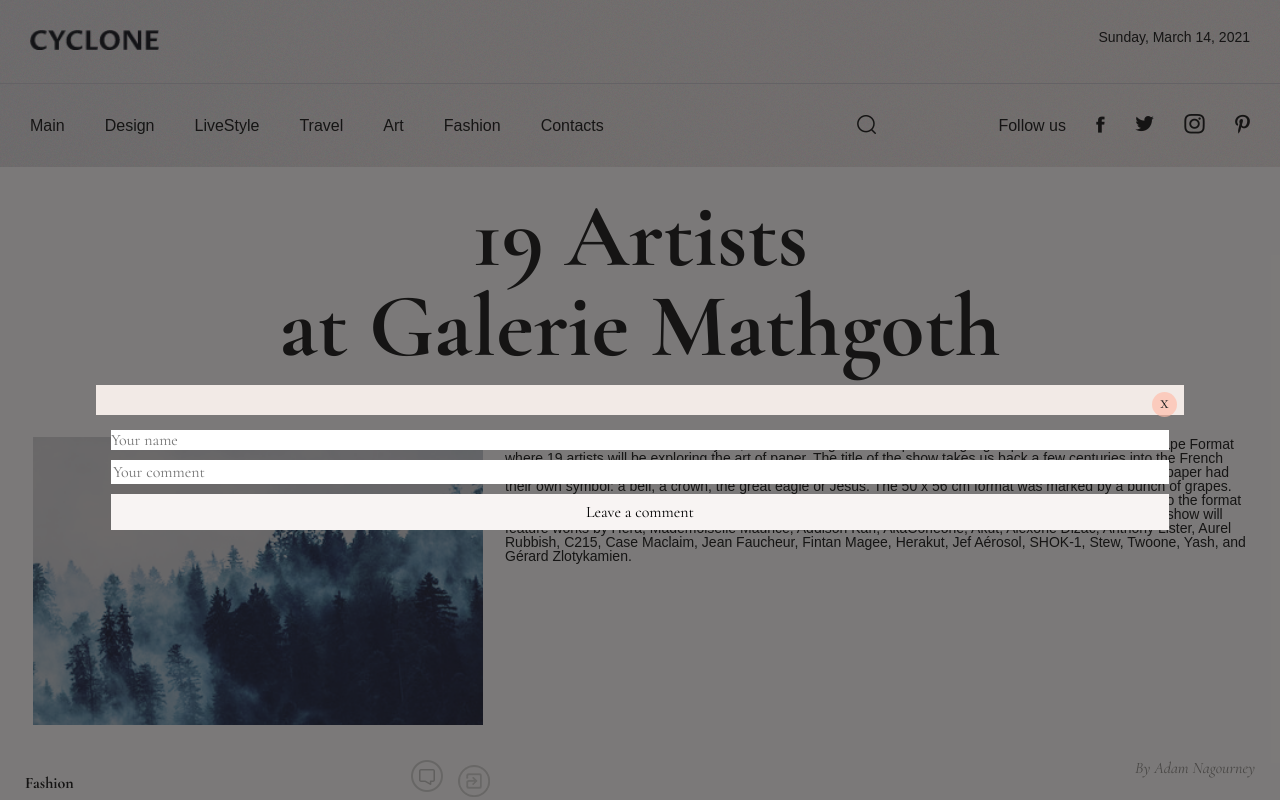
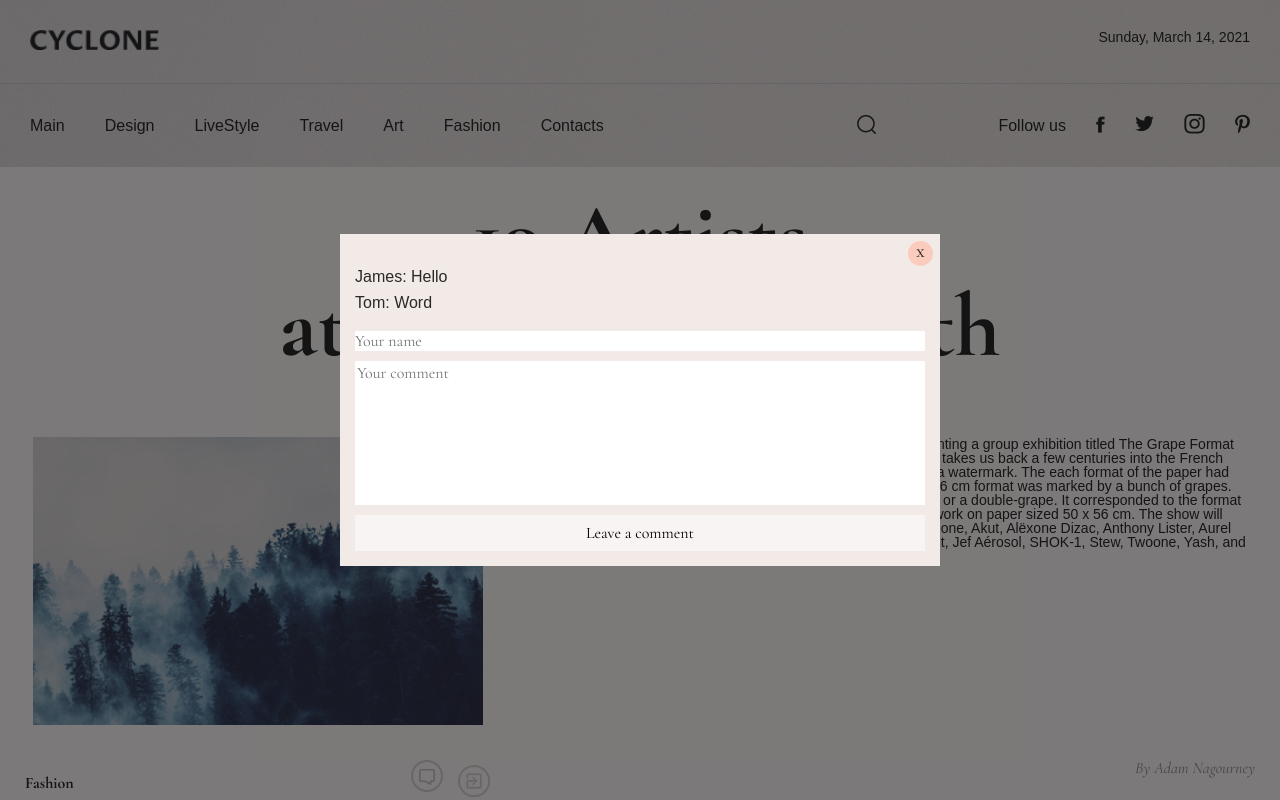
Before and after one commit to nazarenko-by/Cyclone-react, a React (Create React App) app: page /fullTopic/1 in a window 1280 px wide. Both pictures are taken after a click on the button 427 px from the left and 777 px from the top of the page. Shown: the top 800 px of the page. Built offline with nearby package versions, Linux system fonts and the light colour scheme; a web font is replaced by a local one.

Commit message:
added FullTopicPage comment

```diff
--- a/src/App/FullTopicPage/FullTopicPage.js
+++ b/src/App/FullTopicPage/FullTopicPage.js
@@ -11,13 +11,14 @@ import topics from '../../topics'
 const FullTopic = ({match}) => {
     const id = +match.params.id
     const fullTopic = topics.filter(topics => topics.id === id)[0]
+    let  elementId = "topic-"+id
     return (
-        <div className="full-topic-page">
+        <div className="full-topic-page" id={elementId}>
             <div className="big-title">{fullTopic.title}</div>
             <Tag
                 tag = {fullTopic.tag}
             />
-            <CommentShareButton />
+            <CommentShareButton id={elementId} modalPositiom="fixed"/>
             <div className="text">{fullTopic.text.indexOf(`<div>`) === 0 ? StringToReact(fullTopic.text): fullTopic.text}</div>
             <img src={fullTopic.image} alt="" className="full-topic-image"/>
             <div className="topic-autor">{fullTopic.autor}</div>
--- a/src/Components/CommentShareButton/CommentShareButton.js
+++ b/src/Components/CommentShareButton/CommentShareButton.js
@@ -4,18 +4,19 @@ import ModalWidow from '../ModalWindow/ModalWindow'
 import commentImg from './images/comments.png'
 import shareImg from './images/share.png'
 
-const CommentShareButton = ({id}) =>{
+const CommentShareButton = ({id,modalPositiom}) =>{
     const [openCloseModal, setOpenCloseModal] = useState({visibility: "hidden", opacity:"0"})
     return(
         <>
             <div className="comment-share-button unselectable">
                 <button className="comment" onClick={()=>setOpenCloseModal({visibility: "visible", opacity:"1"})}><img src={commentImg} alt=""/></button>
-                <button className="share" onClick={()=>console.log(document.getElementById(id).offsetHeight)}><img src={shareImg} alt=""/></button>
+                <button className="share"><img src={shareImg} alt=""/></button>
             </div>
             <ModalWidow
                 id = {id}
                 openCloseModal = {openCloseModal}
                 setOpenCloseModal={setOpenCloseModal}
+                modalPositiom={modalPositiom}
             />
         </>
     )
--- a/src/Components/ModalWindow/ModalWindow.js
+++ b/src/Components/ModalWindow/ModalWindow.js
@@ -4,7 +4,7 @@ import reviews from './reviews'
 
 import './modalWindow.css'
 
-const ModalWidow = ({id, openCloseModal, setOpenCloseModal}) => {
+const ModalWidow = ({id, openCloseModal, setOpenCloseModal,modalPositiom="absolute"}) => {
     const str = ""+id
     const commentId = str.match(/(?<=\w*-)\d*/)?+str.match(/(?<=\w*-)\d*/)[0]:0;
     const [comments, setComments] = useState(getReviews(commentId))
@@ -42,7 +42,7 @@ const ModalWidow = ({id, openCloseModal, setOpenCloseModal}) => {
 
     return (
         <div className="modal-window"
-              style={openCloseModal}
+              style={{...openCloseModal,position:modalPositiom}}
         >
             <div className="comment-area" style={{maxHeight:setMaxHeightCommentArea(id)+"px"}}>
                 <div className="close-modal"
--- a/src/Components/ModalWindow/modalWindow.css
+++ b/src/Components/ModalWindow/modalWindow.css
@@ -12,7 +12,6 @@
     background-color: #f2eae6;
     position: absolute;
     width: 85%;
-    /* max-height: 85%; */
     top: 50%;
     left: 50%;
     transform: translate(-50%, -50%);
@@ -99,9 +98,9 @@
 }
 
 @media(min-width:768px){
-    /* .comment-area{
-        width: 500px;
-    } */
+    .comment-area{
+        max-width: 500px;
+    }
     .comments{
         margin-bottom: 10px;
     }
@@ -112,7 +111,7 @@
 }
 
 @media(min-width:1024px){
-    /* .comment-area{
-        width: 600px;
-    } */
+    .comment-area{
+        max-width: 600px;
+    }
 }
--- a/src/Components/ModalWindow/reviews.js
+++ b/src/Components/ModalWindow/reviews.js
@@ -1,11 +1,11 @@
 const reviews = [
     {
         id:1,
-        review:[{name: "James",text:"Hellow"}, {name:"Tom",text:"Word"}]
+        review:[{name: "James",text:"Hello"}, {name:"Tom",text:"Word"}]
     },
     {
         id:2,
-        review:[{name: "Tim",text:"Hellow"}, {name:"Tom",text:"Word"}]
+        review:[{name: "Tim",text:"Hello"}, {name:"Tom",text:"Word"}]
     }
 ]
 
```
